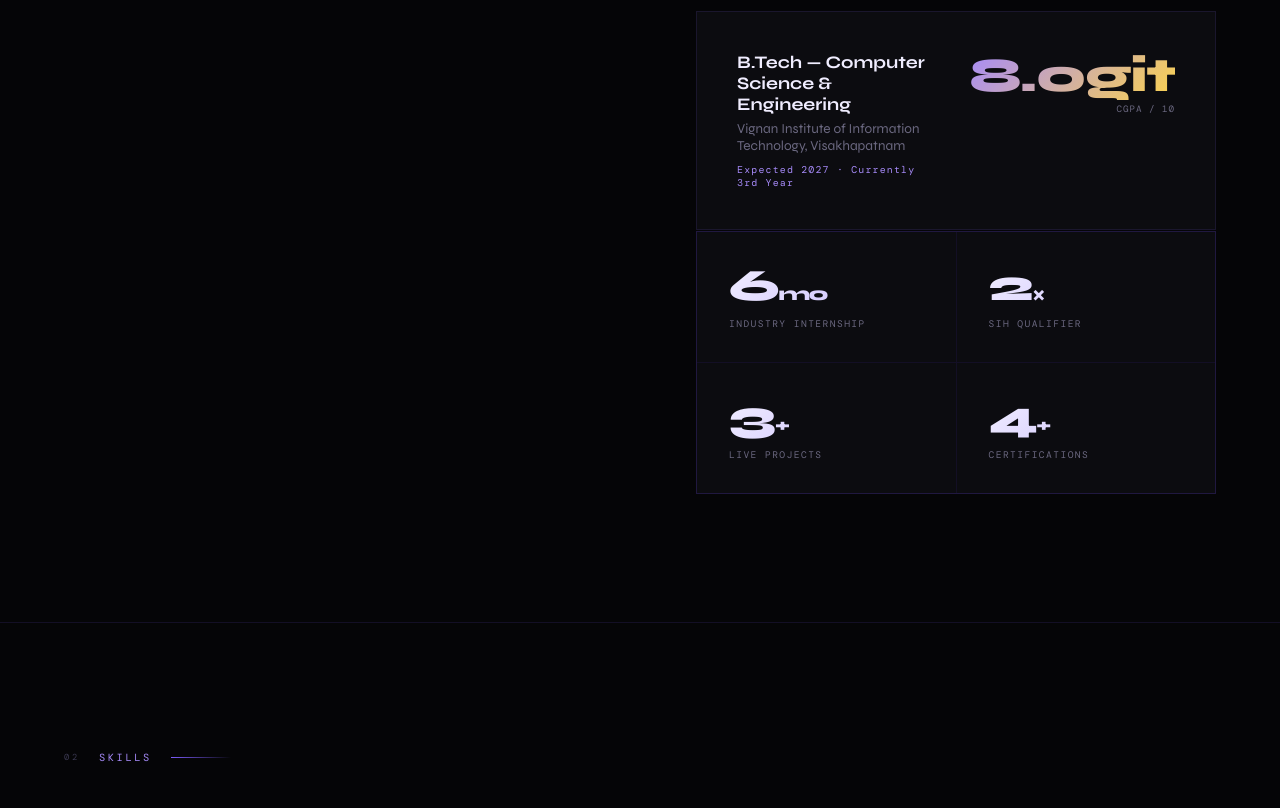
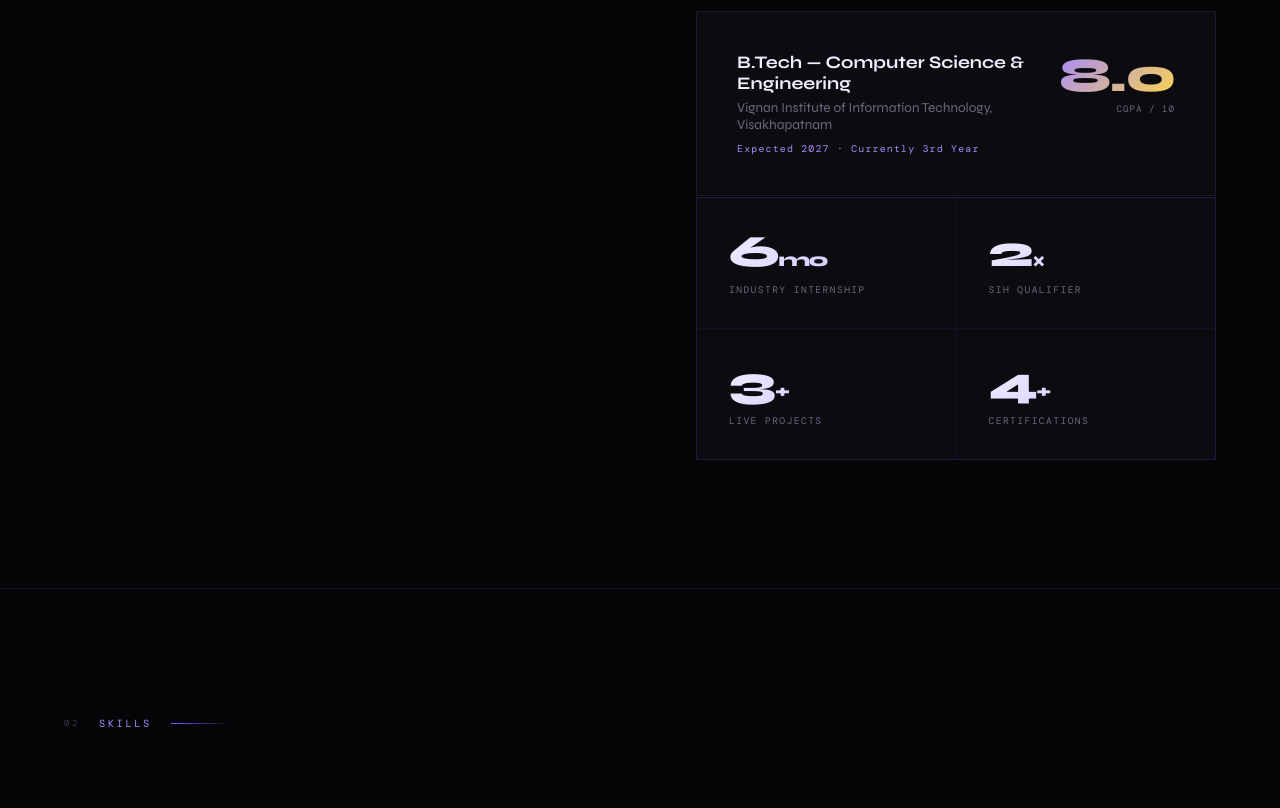
Before and after one commit to hemanthnelli1/Portfolio, a plain HTML site: page index.html in a window 1280 px wide. Shown: the part 1283-2091 px from the top of the page. Drawn offline with nearby package versions, Linux system fonts and the light colour scheme; a web font is replaced by a local one.

Commit message:
Update index.html

```diff
--- a/index.html
+++ b/index.html
@@ -635,7 +635,7 @@ footer{
           <div class="yr">Expected 2027 · Currently 3rd Year</div>
         </div>
         <div class="edu-cgpa">
-          <div class="num">8.0git </div>
+          <div class="num">8.0</div>
           <div class="lbl">CGPA / 10</div>
         </div>
       </div>
```
